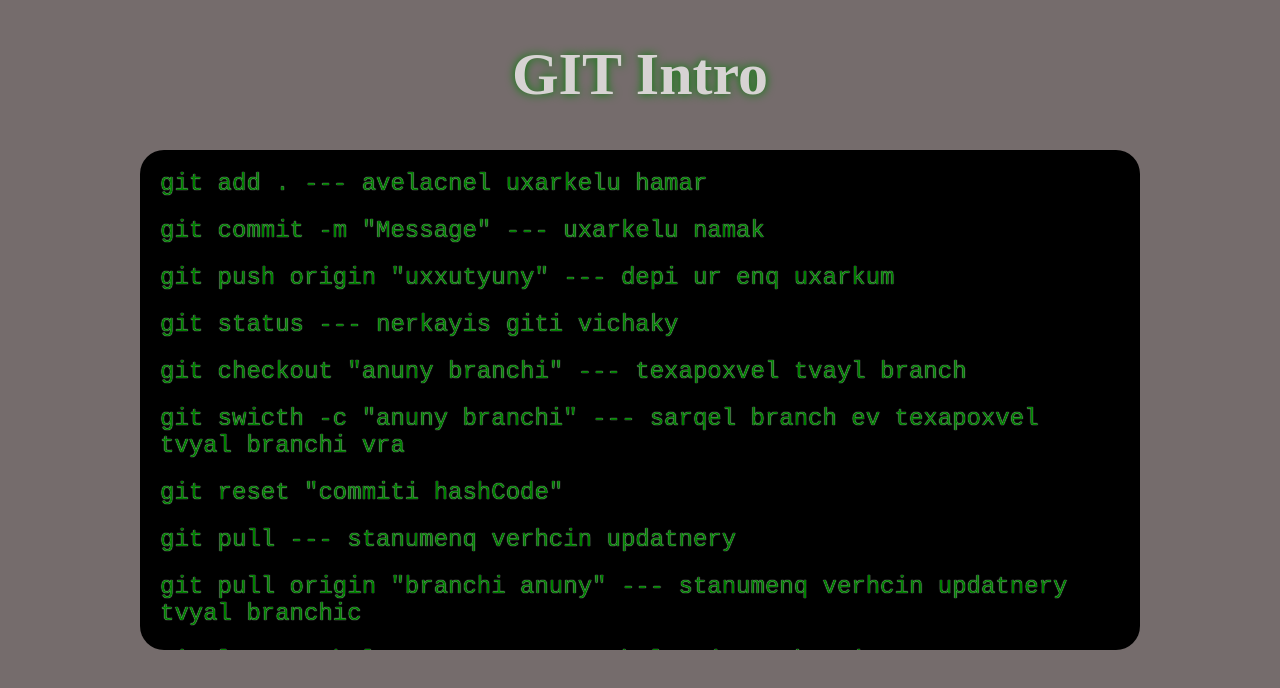
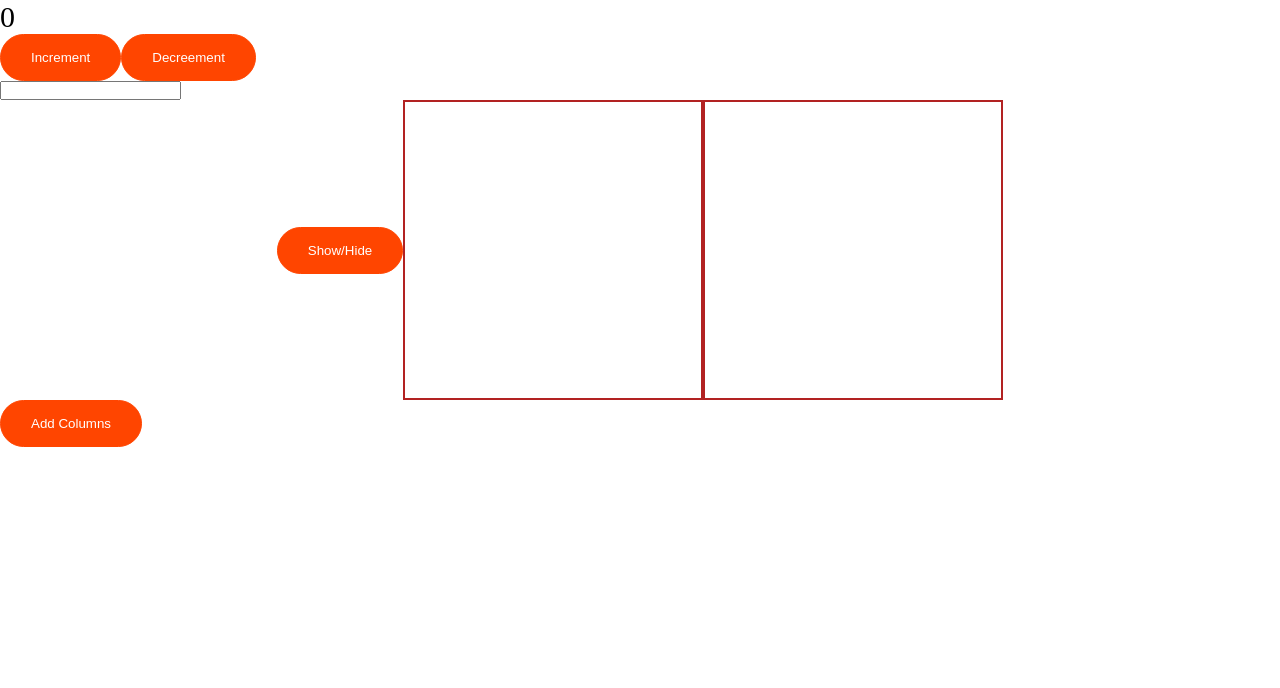
Before and after one commit to VaheM27/react_ujexner, a React (Create React App) app: page / in a window 1280 px wide. Shown: the top 688 px of the page. Built offline with nearby package versions, Linux system fonts and the light colour scheme.

Commit message:
useState Hook

```diff
--- a/package.json
+++ b/package.json
@@ -6,9 +6,11 @@
     "@testing-library/jest-dom": "^5.17.0",
     "@testing-library/react": "^13.4.0",
     "@testing-library/user-event": "^13.5.0",
+    "nanoid": "^5.0.8",
     "react": "^18.3.1",
     "react-dom": "^18.3.1",
     "react-scripts": "5.0.1",
+    "uuid": "^11.0.3",
     "web-vitals": "^2.1.4"
   },
   "scripts": {
--- /dev/null
+++ b/src/Lesson6/App.css
@@ -0,0 +1,14 @@
+* {
+    margin: 0;
+    padding: 0;
+    box-sizing: border-box;
+}
+
+a {
+    text-decoration: none;
+}
+
+ul,
+ol {
+    list-style: none;
+}
--- /dev/null
+++ b/src/Lesson6/App.jsx
@@ -0,0 +1,15 @@
+import "./App.css";
+import { ComFour, ComOne, ComThree, ComTwo } from "./components/Event";
+
+const App = () => {
+  return (
+    <div>
+      <ComOne />
+      <ComTwo />
+      <ComThree />
+      <ComFour />
+    </div>
+  );
+};
+
+export default App;
--- /dev/null
+++ b/src/Lesson6/components/Event/ComFour.jsx
@@ -0,0 +1,26 @@
+import { nanoid } from "nanoid";
+import { v4 as uuidv4 } from "uuid";
+import { useState } from "react";
+
+export const ComFour = () => {
+  const [data, setData] = useState([]);
+
+  function addColumns() {
+    setData([...data, { id: uuidv4() }]);
+  }
+
+  console.log(data);
+
+  return (
+    <div style={{ display: "flex", flexWrap: "wrap" }}>
+      <button onClick={addColumns}>Add Columns</button>
+      {data.map((item) => {
+        return (
+          <div className="box2" key={item.id}>
+            {item.id}
+          </div>
+        );
+      })}
+    </div>
+  );
+};
--- /dev/null
+++ b/src/Lesson6/components/Event/ComOne.jsx
@@ -0,0 +1,22 @@
+import { useState } from "react";
+import "./index.css";
+
+export const ComOne = () => {
+  const [number, setNumber] = useState(0);
+
+  const increment = () => {
+    setNumber(number + 4)
+  };
+
+  const decrement = () => {
+    setNumber(number - 1)
+  };
+
+  return (
+    <div>
+      <p>{number}</p>
+      <button onClick={increment}>Increment</button>
+      <button onClick={decrement}>Decreement</button>
+    </div>
+  );
+};
--- /dev/null
+++ b/src/Lesson6/components/Event/ComThree.jsx
@@ -0,0 +1,17 @@
+import { useState } from "react";
+
+export const ComThree = () => {
+  const [show, setShow] = useState(true);
+
+  function showHide() {
+    setShow(!show);
+  }
+
+  return (
+    <div className="main">
+      <button onClick={showHide}>Show/Hide</button>
+      {show ? <div className="box"></div> : <p>DIV hidden</p>}
+      <div className={show ? "box" : "box2"}></div>
+    </div>
+  );
+};
--- /dev/null
+++ b/src/Lesson6/components/Event/ComTwo.jsx
@@ -0,0 +1,16 @@
+import { useState } from "react";
+
+export const ComTwo = () => {
+  const [input, setInput] = useState("");
+
+  function showUserText(userText) {
+    setInput(userText)
+  }
+
+  return (
+    <div>
+      <input type="text" onChange={(e) => showUserText(e.target.value)} />
+      <p>{input}</p>
+    </div>
+  );
+};
--- /dev/null
+++ b/src/Lesson6/components/Event/index.css
@@ -0,0 +1,37 @@
+p {
+  font-size: 30px;
+  font-weight: 300px;
+}
+
+button {
+  display: inline-block;
+  color: #fff;
+  background-color: orangered;
+  padding: 15px 30px;
+  border: 1px solid orangered;
+  border-radius: 30px;
+  cursor: pointer;
+}
+
+.main {
+  display: flex;
+  width: 100%;
+  align-items: center;
+  justify-content: center;
+}
+
+.box {
+  width: 300px;
+  height: 300px;
+  border: 2px solid firebrick;
+}
+
+.box2 {
+  width: 300px;
+  height: 300px;
+  border-radius: 50px;
+  border: 2px solid forestgreen;
+  display: flex;
+  justify-content: center;
+  align-items: center;
+}
--- /dev/null
+++ b/src/Lesson6/components/Event/index.jsx
@@ -0,0 +1,6 @@
+import { ComOne } from "./ComOne.jsx";
+import { ComTwo } from "./ComTwo.jsx";
+import { ComThree } from "./ComThree.jsx";
+import { ComFour } from "./ComFour.jsx";
+
+export { ComOne, ComTwo, ComThree, ComFour };
--- a/src/index.js
+++ b/src/index.js
@@ -1,6 +1,6 @@
 import React from "react";
 import ReactDOM from "react-dom/client";
-import App from "./Lesson5/App";
+import App from "./Lesson6/App";
 
 const root = ReactDOM.createRoot(document.getElementById("root"));
 root.render(<App />);
```
Also changed, not shown: 1 other file (tests, documents, lock files or other folders).
